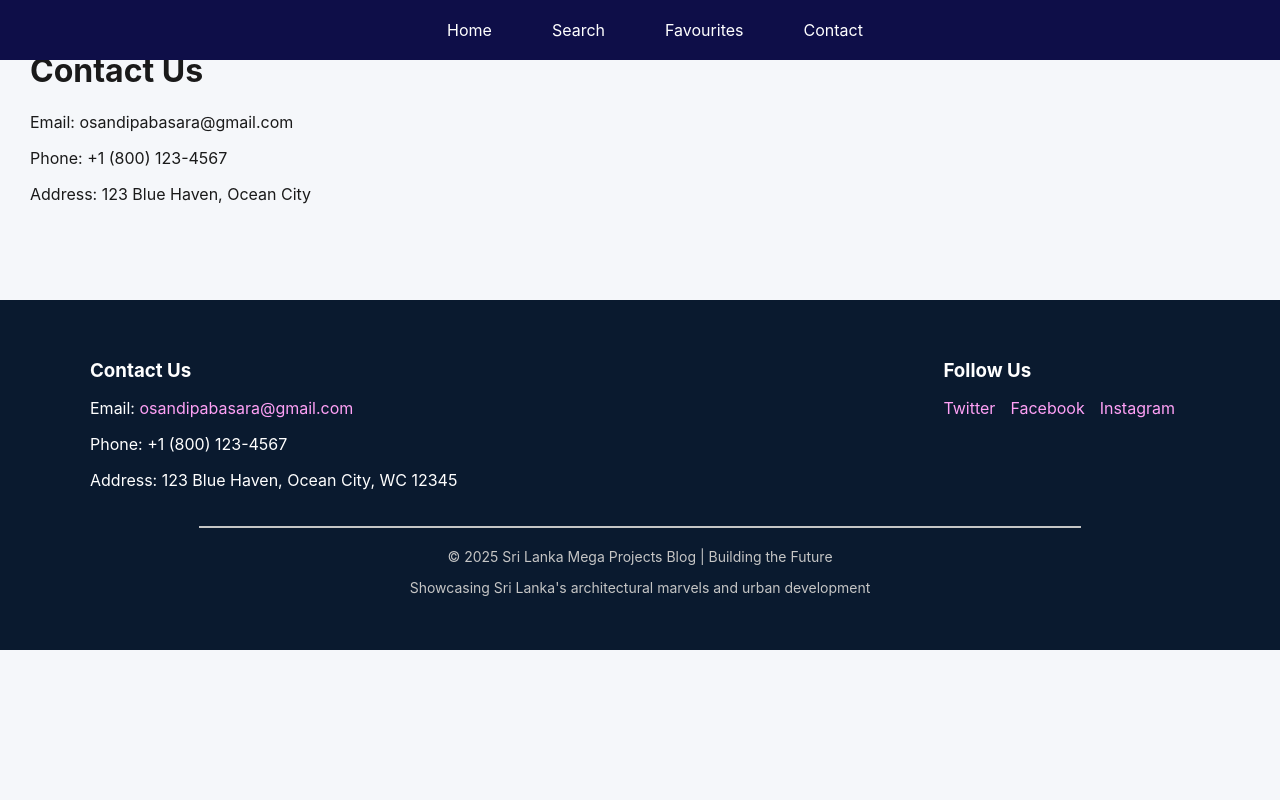
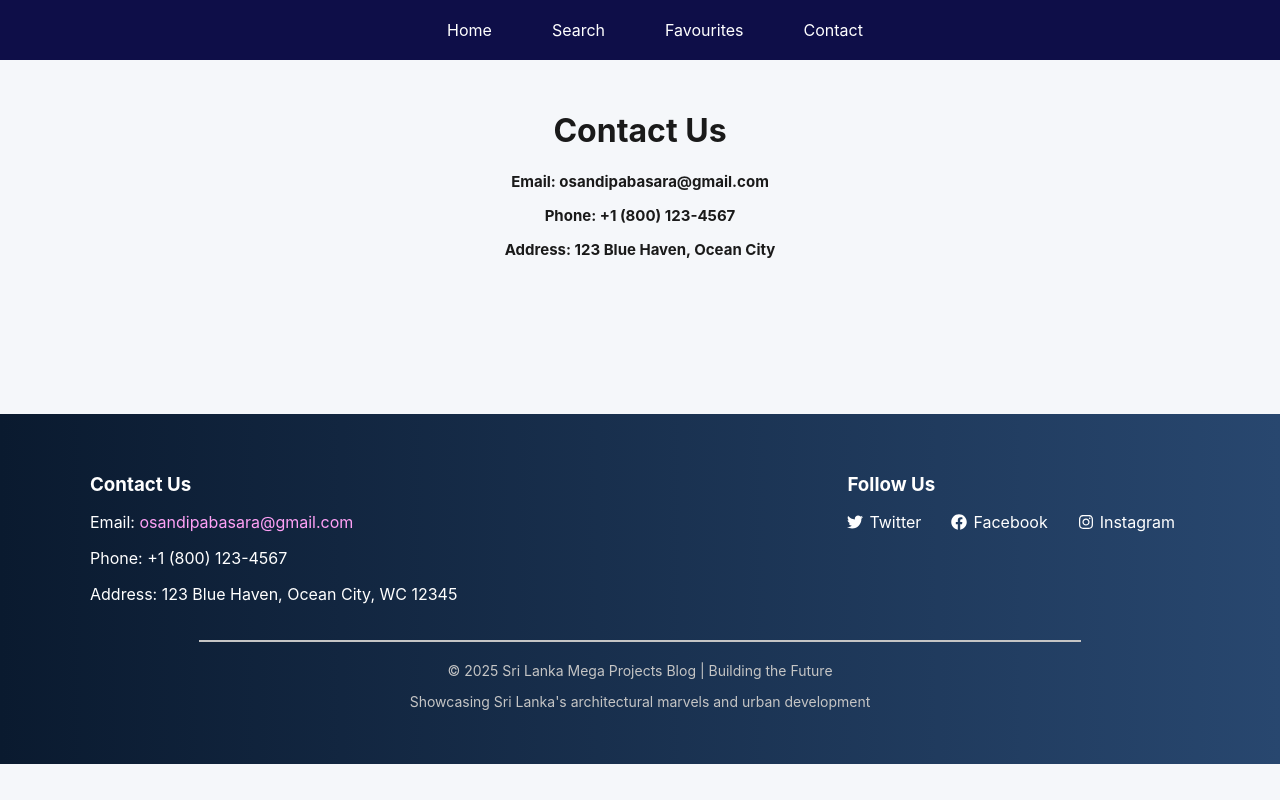
Before and after one commit to osandipabasara-design/estate-agent-app-new, a React (Create React App) app: page /#/contact in a window 1280 px wide. Built offline with nearby package versions, Linux system fonts and the light colour scheme.

Commit message:
estate-agent-new-app

```diff
--- a/package.json
+++ b/package.json
@@ -14,6 +14,7 @@
     "react": "^19.2.3",
     "react-datepicker": "^9.1.0",
     "react-dom": "^19.2.3",
+    "react-icons": "^5.5.0",
     "react-router-dom": "^7.11.0",
     "react-scripts": "5.0.1",
     "web-vitals": "^2.1.4"
--- a/src/components/Footer.css
+++ b/src/components/Footer.css
@@ -1,7 +1,9 @@
 footer {
-    background-color: #0a1a2f;
+    background: linear-gradient(to right, #0a1a2f,#28476f);
     padding: 40px 0;
     margin-top: 50px;
+
+
 }
 
 .footer-info {
@@ -48,6 +50,24 @@ hr {
     font-size: 14px;
 }
 
+.social-links {
+    display: flex;
+    gap: 15px;
+}
+
+.social-links a {
+    display: flex;
+    align-items: center;
+    gap: 6px;
+    color: white;
+    text-decoration: none;
+}
+
+.social-links a:hover {
+    color: rgb(255, 161, 246);
+}
+
+
 @media (max-width: 768px) {
     .top-info {
       flex-direction: column;
--- a/src/components/Footer.jsx
+++ b/src/components/Footer.jsx
@@ -1,4 +1,5 @@
 import "./Footer.css";
+import { FaTwitter, FaFacebook, FaInstagram } from "react-icons/fa";
 
 const Footer = () => {
   return (
@@ -23,9 +24,15 @@ const Footer = () => {
           <div className="info">
             <h3>Follow Us</h3>
             <p className="social-links">
-              <a href="https://twitter.com" target="_blank" rel="noreferrer">Twitter</a>
-              <a href="https://facebook.com" target="_blank" rel="noreferrer">Facebook</a>
-              <a href="https://instagram.com" target="_blank" rel="noreferrer">Instagram</a>
+              <a href="https://twitter.com" target="_blank" rel="noreferrer">
+                <FaTwitter /> Twitter
+              </a>
+              <a href="https://facebook.com" target="_blank" rel="noreferrer">
+                <FaFacebook /> Facebook
+              </a>
+              <a href="https://instagram.com" target="_blank" rel="noreferrer">
+                <FaInstagram /> Instagram
+              </a>
             </p>
           </div>
 
--- a/src/pages/Home.css
+++ b/src/pages/Home.css
@@ -1,4 +1,16 @@
 .page{
-    padding: 30px;
+    padding: 90px;
+
 
 }
+
+.page h1{
+    display: flex;
+    justify-content: center;
+}
+.page p {
+    font-weight: bold;
+    font-size: 15px;
+    display: flex;
+    justify-content: center;
+}
--- a/src/pages/Home.jsx
+++ b/src/pages/Home.jsx
@@ -1,15 +1,14 @@
-import { Link } from "react-router-dom";
 import "./Home.css";
 
 const Home = () => {
     return (
         <div className="page">
-            <h1>Welcome Estate Agent App</h1>
+            <h1>Find Your Home🏡</h1>
+
             <p>
-                Browser properties , Search by criteria, and save your Favourites
+                "Designed to search, explore and manage property listing efficiently. A beeter place for a better future."
             </p>
 
-            <Link to="/search">Go to Search</Link>
         </div>
     );
 };
```
Also changed, not shown: 1 other file (tests, documents, lock files or other folders).
